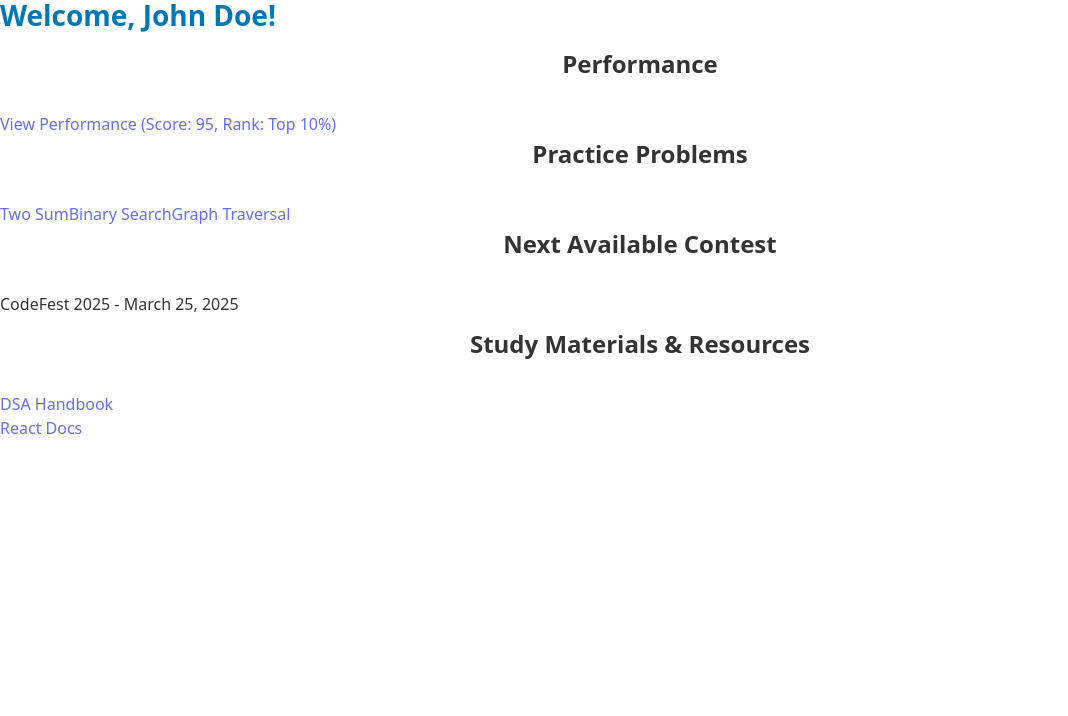
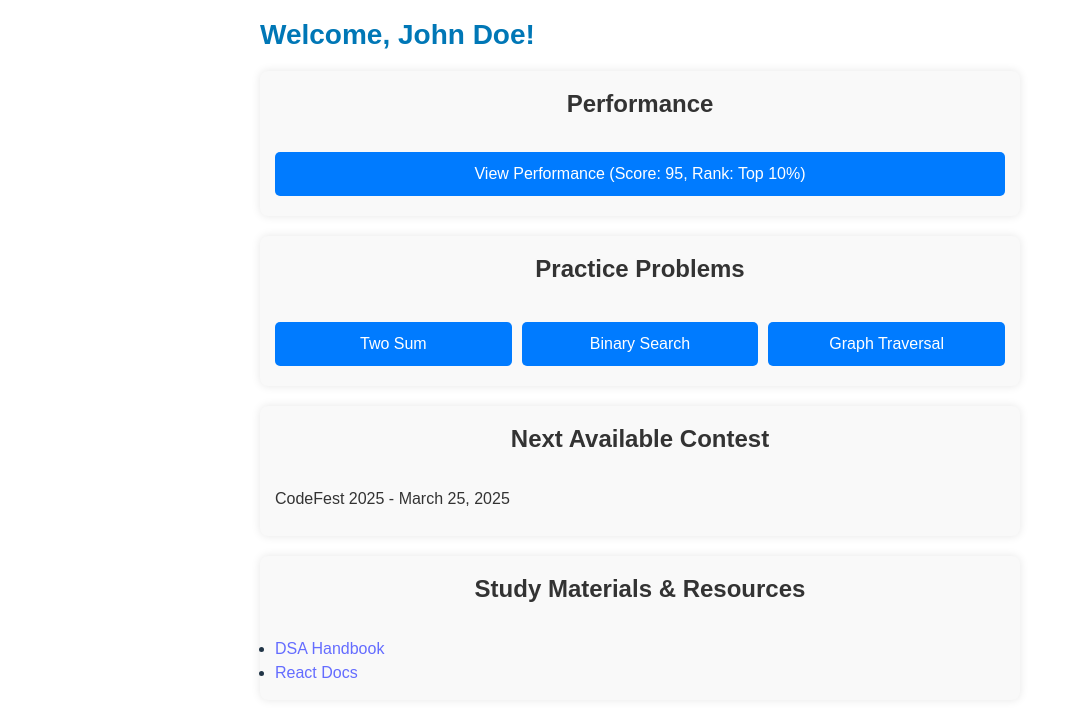
Before and after one commit to VitheshThiraviyam/Code-arena, a React (Vite) app in the folder frontend/: page /Studenthome in a window 1280 px wide. Shown: the top 716 px of the page, without its empty margins (0-1068 px from the left). Built offline with nearby package versions, Linux system fonts and the light colour scheme.

Commit message:
about page

```diff
--- a/frontend/src/App.jsx
+++ b/frontend/src/App.jsx
@@ -1,10 +1,10 @@
-import { useState } from 'react';
 import './App.css';
 import StudentLogin from './assets/StudentLogin';
 import FacultyLogin from './assets/FacultyLogin';
 import Home from './assets/Home';
 import {Route,Routes} from 'react-router-dom'
 import StudentHome from './assets/Studenthome';
+import AboutUs from './assets/AboutUs';
 
 function App() {
   return(
@@ -14,6 +14,7 @@ function App() {
         <Route path='/Facultylogin' element={<FacultyLogin/>}></Route>
         <Route path='/Studentlogin' element={<StudentLogin/>}></Route>
         <Route path='/Studenthome' element={<StudentHome/>}></Route>
+        <Route path='/Aboutus' element={<AboutUs/>}></Route>
       </Routes>
   </div>
   );
--- a/frontend/src/assets/AboutUs.jsx
+++ b/frontend/src/assets/AboutUs.jsx
@@ -1,5 +1,4 @@
 import React from 'react';
-import './AboutUs.css';
 
 function AboutUs() {
   return (
--- /dev/null
+++ b/frontend/src/assets/StudentDashboard.css
@@ -0,0 +1,72 @@
+.dashboard-container {
+    max-width: 800px;
+    margin: 0 auto;
+    padding: 20px;
+    font-family: Arial, sans-serif;
+}
+
+.dashboard-header {
+    text-align: center;
+    color: #333;
+}
+
+.dashboard-section {
+    margin: 20px 0;
+    padding: 15px;
+    background: #f9f9f9;
+    border-radius: 8px;
+    box-shadow: 0 0 10px rgba(0, 0, 0, 0.1);
+}
+
+.dashboard-title {
+    color: #444;
+    border-bottom: 2px solid #ddd;
+    padding-bottom: 5px;
+    margin-bottom: 10px;
+}
+
+.dashboard-box {
+    display: block;
+    padding: 10px;
+    margin: 5px 0;
+    background: #007bff;
+    color: white;
+    text-decoration: none;
+    text-align: center;
+    border-radius: 5px;
+    transition: background 0.3s;
+}
+
+.dashboard-box:hover {
+    background: #0056b3;
+}
+
+.dashboard-grid {
+    display: flex;
+    flex-wrap: wrap;
+    gap: 10px;
+}
+
+.dashboard-grid .dashboard-box {
+    flex: 1;
+    min-width: 120px;
+    text-align: center;
+}
+
+.dashboard-list {
+    list-style-type: none;
+    padding: 0;
+}
+
+.dashboard-list-item {
+    margin: 5px 0;
+}
+
+.dashboard-list-link {
+    color: #007bff;
+    text-decoration: none;
+}
+
+.dashboard-list-link:hover {
+    text-decoration: underline;
+}
--- a/frontend/src/assets/Studenthome.jsx
+++ b/frontend/src/assets/Studenthome.jsx
@@ -1,7 +1,7 @@
 import { useState, useEffect } from "react";
-import "./Studenthome.css";
+import "./StudentDashboard.css";
 
-function StudentHome() {
+function StudentDashboard() {
     const [userName, setUserName] = useState("Student");
     const [performance, setPerformance] = useState({ score: 0, rank: "N/A" });
     const [practiceProblems, setPracticeProblems] = useState([]);
@@ -24,25 +24,25 @@ function StudentHome() {
     }, []);
 
     return (
-        <div className="container">
+        <div className="dashboard-container">
             <h1>Welcome, {userName}!</h1>
-            <div className="section">
+            <div className="dashboard-section">
                 <h2>Performance</h2>
-                <a href="/performance" className="problem-box">
+                <a href="/performance" className="dashboard-box">
                     View Performance (Score: {performance.score}, Rank: {performance.rank})
                 </a>
             </div>
-            <div className="section">
+            <div className="dashboard-section">
                 <h2>Practice Problems</h2>
-                <div className="practice-grid">
+                <div className="dashboard-grid">
                     {practiceProblems.map((problem, index) => (
-                        <a key={index} href={problem.link} target="_blank" rel="noopener noreferrer" className="problem-box">
+                        <a key={index} href={problem.link} target="_blank" rel="noopener noreferrer" className="dashboard-box">
                             {problem.title}
                         </a>
                     ))}
                 </div>
             </div>
-            <div className="section">
+            <div className="dashboard-section">
                 <h2>Next Available Contest</h2>
                 {nextContest ? (
                     <p>{nextContest.name} - {nextContest.date}</p>
@@ -50,7 +50,7 @@ function StudentHome() {
                     <p>No upcoming contests</p>
                 )}
             </div>
-            <div className="section">
+            <div className="dashboard-section">
                 <h2>Study Materials & Resources</h2>
                 <ul>
                     {resources.map((resource, index) => (
@@ -64,4 +64,4 @@ function StudentHome() {
     );
 }
 
-export default StudentHome;
+export default StudentDashboard;
```
Also changed, not shown: frontend/src/assets/Studenthome.css (deleted).
